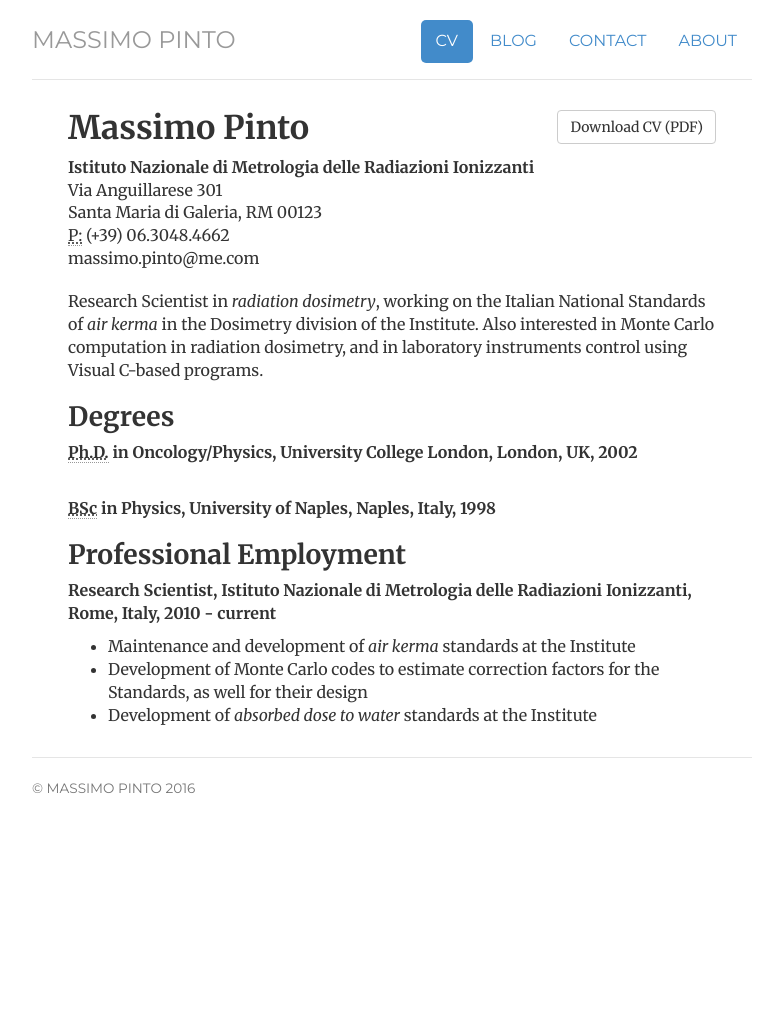
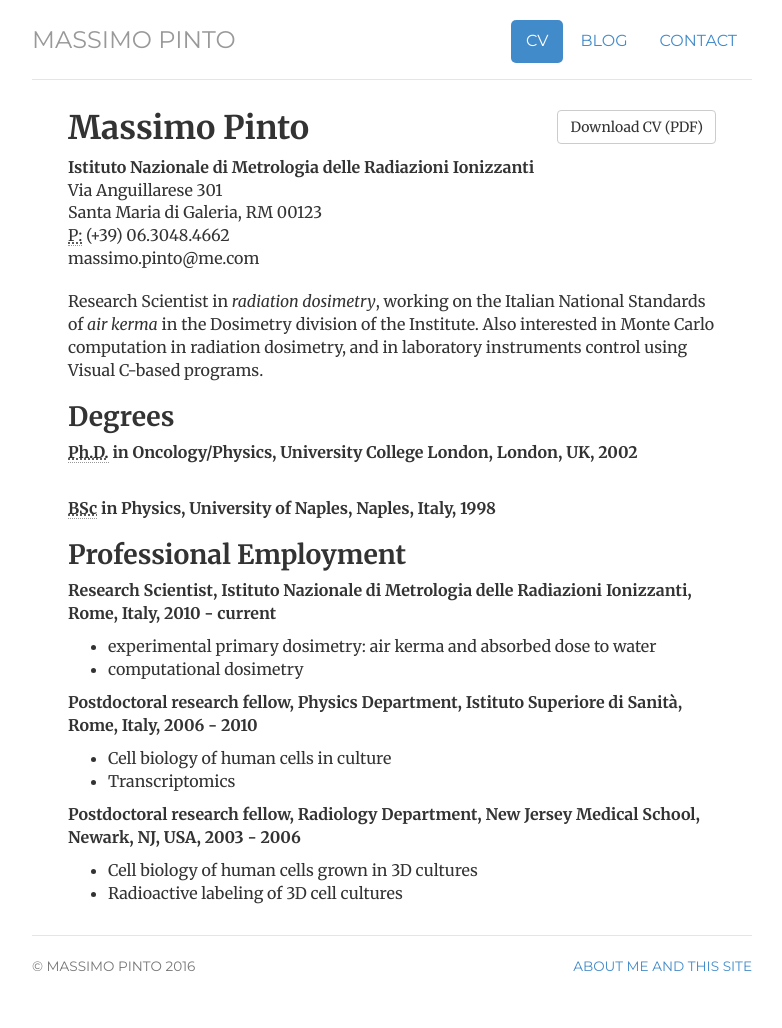
Before and after one commit to massimopinto/massimopinto.github.io, a Jekyll site: the page built from cv/index.html, in a window 1280 px wide. Shown: the whole page, without its empty margins (248-1030 px from the left). Built offline with Jekyll 4.4.1, drawn with Linux system fonts in a browser that asks for light colours; nearby versions of some CDN libraries; library files that are not in the unit come from our copies; before the commit the page ends 900 px from its top, so only the background shows below that.

Commit message:
Many corrections thought of overnight.

```diff
--- a/_includes/footer.html
+++ b/_includes/footer.html
@@ -3,5 +3,8 @@
 	<div class="col-sm-8">
 	<p><small>&copy; Massimo Pinto 2016</small></p>
 	</div>
+	<div class="col-sm-4">
+	<p class="pull-right"><small><a href="/about" title="About me and this site">About me and this site</a></small></p>
+	</div>
 	</div>
 </div> <!-- /footer -->
--- a/_includes/header.html
+++ b/_includes/header.html
@@ -2,9 +2,9 @@
 	<ul class="nav nav-pills pull-right">
 		<li class="{{ page.cv }}"><a href="/cv" title="CV">CV</a></li>
 		<!-- <li class="{{ page.projects }}"><a href="/projects" title="Projects">Projects</a></li> -->
-		<li class="{{ page.notes }}"><a href="/blog" title="Blog">Blog</a></li>
+		<li class="{{ page.blog }}"><a href="/blog" title="Blog">Blog</a></li>
 		<li class="{{ page.contact }}"><a href="/contact" title="Contact">Contact</a></li>
-		<li class="{{ page.about }}"><a href="/about" title="About">About</a></li>
+		<!-- <li class="{{ page.about }}"><a href="/about" title="About">About</a></li> -->
 	</ul>
 	<h3 class="text-muted"><a href="/">Massimo Pinto</a></h3>
 </div> <!-- /header -->
--- a/cv/index.html
+++ b/cv/index.html
@@ -36,17 +36,28 @@ description: Current CV for Massimo Pinto, a Research Scientist living in Rome,
 				<h2>Professional Employment</h2>
 				<p><strong>Research Scientist, Istituto Nazionale di Metrologia delle Radiazioni Ionizzanti, Rome, Italy, 2010 - current</strong></p>
 				<ul>
-					<li>Maintenance and development of <em>air kerma</em> standards at the Institute</li>
+					<li>experimental primary dosimetry: air kerma and absorbed dose to water</li>
 						<!--<ul>
 							<li>	Free-air chamber for low-energy x-rays
 							<li>  Attix-type free-air chamber for medium-energy x-rays
 							<li>  Cavity chamber for <sup>60</sup>Co gamma rays
 						</ul> -->
-					<li> Development of Monte Carlo codes to estimate correction factors for the Standards, as well for their design</li>
-					<li> Development of <em>absorbed dose to water</em> standards at the Institute</li>
+					<li>computational dosimetry</li>
+					<!-- <li> Development of <em>absorbed dose to water</em> standards at the Institute</li> -->
 					<!-- <ul>
 						<li> Graphite extrapolation chamber for brachytherapy with <sup>125</sup>I seeds
 						<li> Graphite calorimeter for medium-energy x-rays, in a water phantom </ul>
 					<li> Development of Visual C-based steering environments for caloimeters</li>
 				</ul> -->
+			</ul>
+				<p><strong>Postdoctoral research fellow, Physics Department, Istituto Superiore di Sanità, Rome, Italy, 2006 - 2010</strong></p>
+				<ul>
+					<li>Cell biology of human cells in culture</li>
+					<li>Transcriptomics</li>
+				</ul>
+				<p><strong>Postdoctoral research fellow, Radiology Department, New Jersey Medical School, Newark, NJ, USA, 2003 - 2006</strong></p>
+				<ul>
+					<li>Cell biology of human cells grown in 3D cultures</li>
+					<li>Radioactive labeling of 3D cell cultures</li>
+				</ul>
 </div>
--- a/index.html
+++ b/index.html
@@ -12,9 +12,11 @@ description: Massimo Pinto is a Research Scientist, bicyle commuter and mountain
 	<img  class="img-circle avatar" alt="Massimo Pinto" src="img/MPintoCVphoto200px.png">
 	</div>
 	<div itemscope itemtype="http://data-vocabulary.org/Person" class="col-sm-8">
-	<p class="lead">Hi, I'm <span itemprop="name">Massimo Pinto</span> and I am a research scientist working in the field of radiation dosimetry.</p>
-	<p>I am pretty much an experimental <span itemprop="title">physicist</span>, but nowadays even experimental physics won't go too far unless you do some Monte Carlo simulation, so I am a sort of a <em>chimera</em> between a <span itemprop="title">programmer</span> and a <span itemprop="title">code user</span>. I live in <span itemprop="address" itemscope
+	<p class="lead">Hi, my name is <span itemprop="name">Massimo Pinto</span> and I am a research scientist working in the field of radiation dosimetry.</p>
+	<p>I see myself as an experimental <span itemprop="title">physicist</span>, but nowadays even experimental physics won't go too far unless one does some Monte Carlo simulation, and I am accordingly a sort of a <em>chimera</em> between a <span itemprop="title">programmer</span> and a <span itemprop="title">code user</span>. I live in <span itemprop="address" itemscope
     itemtype="http://data-vocabulary.org/Address"> <span itemprop="locality">Rome</span>, <span itemprop="region">Italy</span></span> and I work at the  <span itemprop="affiliation">the <a href="http://www.inmri.enea.it">Italian National Institute for Metrology of Ionizing Radiation</a></span>.</p>
+		<p>I am also very much into leisure cycling, be this for commuting or for going around with friends on a mountain bike in the many woods that surround the Rome region and surroundings. I am a regular listener of (national public) radio programmes, which is making me feel like I belong to another era, sometimes.</p>
+		<p>And I am curious about the web and the publication opportunities that it provided. I have been a podcaster for several years, and a blogger for many more, publishing on free blogs and hosted on the Italian science magazine Galileo. In fact, blogging and podcasting landed my on <em>Nature</em> a couple of times, while this hasn't happened yet for my research 8-).</p>
 	</div>
 </div>
 <!-- </div> -->
```
Also changed, not shown: about/index.html (+6 -1 lines).
